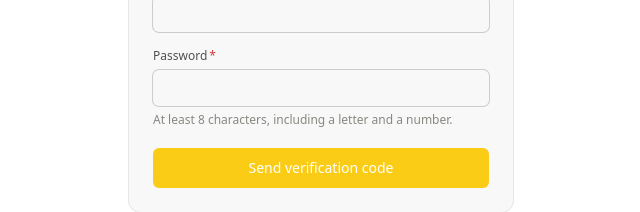
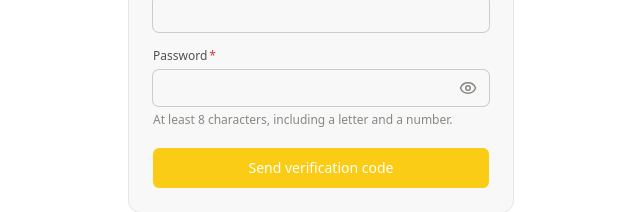
Before and after one commit to sidhhay/resolvex, a React (Vite) app in the folder client/: page /register in a window 1280 px wide. Shown: the part 398-610 px from the top of the page, without its empty margins (319-959 px from the left). Built offline with nearby package versions, Linux system fonts and the light colour scheme; no server answers.

Commit message:
Add password visibility toggle

```diff
--- a/client/src/pages/RegisterPage.jsx
+++ b/client/src/pages/RegisterPage.jsx
@@ -3,7 +3,7 @@
  */
 import { useState } from 'react';
 import { Link, Navigate, useNavigate } from 'react-router-dom';
-import { ShieldCheck, ArrowLeft } from 'lucide-react';
+import { ShieldCheck, ArrowLeft, Eye, EyeOff } from 'lucide-react';
 import { useAuth } from '../context/AuthContext.jsx';
 import { Button, Card, Field, inputClasses } from '../components/ui/index.jsx';
 import { homePathFor } from '../components/ProtectedRoute.jsx';
@@ -21,6 +21,7 @@ export function RegisterPage() {
   const [error, setError] = useState(null);
   const [notice, setNotice] = useState(null);
   const [submitting, setSubmitting] = useState(false);
+  const [showPassword, setShowPassword] = useState(false);
 
   if (isAuthenticated) return <Navigate to={homePathFor(user?.role)} replace />;
 
@@ -92,7 +93,10 @@ export function RegisterPage() {
                 <input id="email" type="email" autoComplete="email" className={inputClasses} value={form.email} onChange={update('email')} />
               </Field>
               <Field label="Password" htmlFor="password" error={fieldErrors.password} hint="At least 8 characters, including a letter and a number." required>
-                <input id="password" type="password" autoComplete="new-password" className={inputClasses} value={form.password} onChange={update('password')} />
+                <div className="relative">
+                  <input id="password" type={showPassword ? "text" : "password"} autoComplete="new-password" className={`${inputClasses} pr-12`} value={form.password} onChange={update('password')} />
+                  <button type="button" onClick={() => setShowPassword((value) => !value)} aria-label={showPassword ? "Hide password" : "Show password"} className="absolute right-3 top-1/2 -translate-y-1/2 text-ink-muted hover:text-ink">{showPassword ? <EyeOff size={18} /> : <Eye size={18} />}</button>
+                </div>
               </Field>
               {error && <p role="alert" className="rounded-md bg-critical/10 px-3 py-2 text-xs text-critical">{error}</p>}
               <Button type="submit" size="lg" loading={submitting} className="mt-1 w-full">Send verification code</Button>
```
